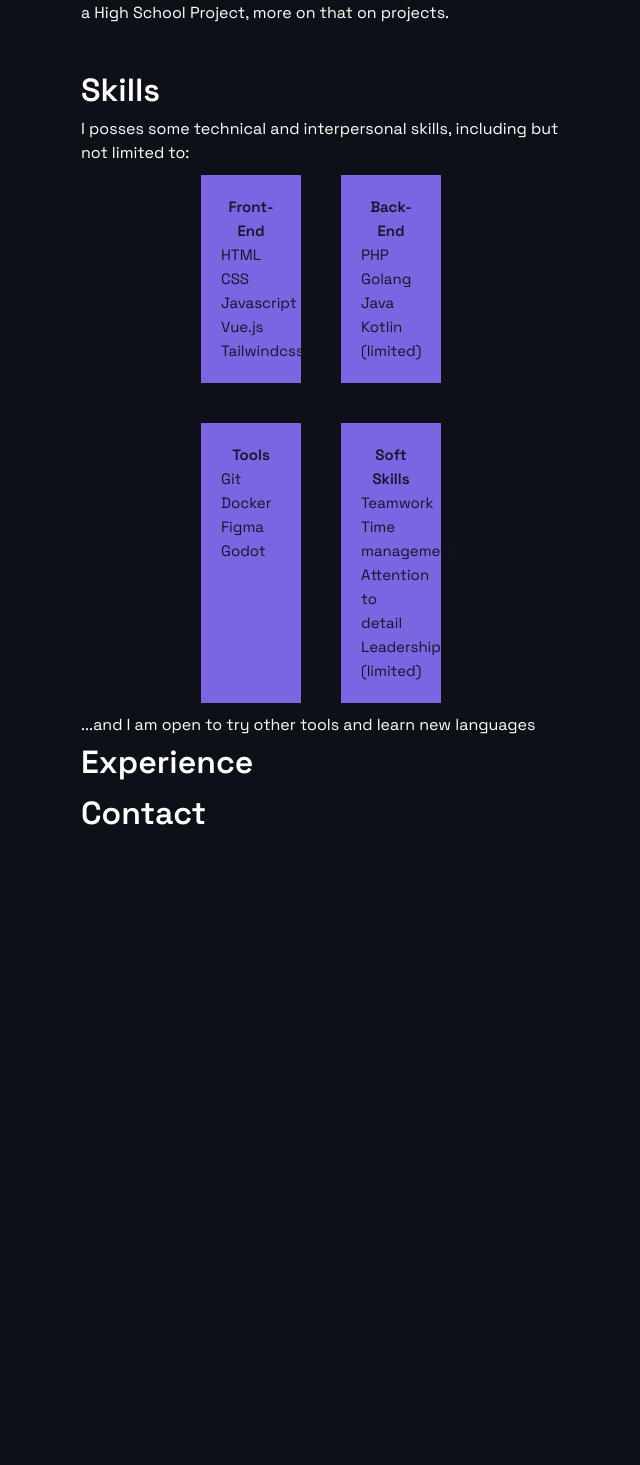
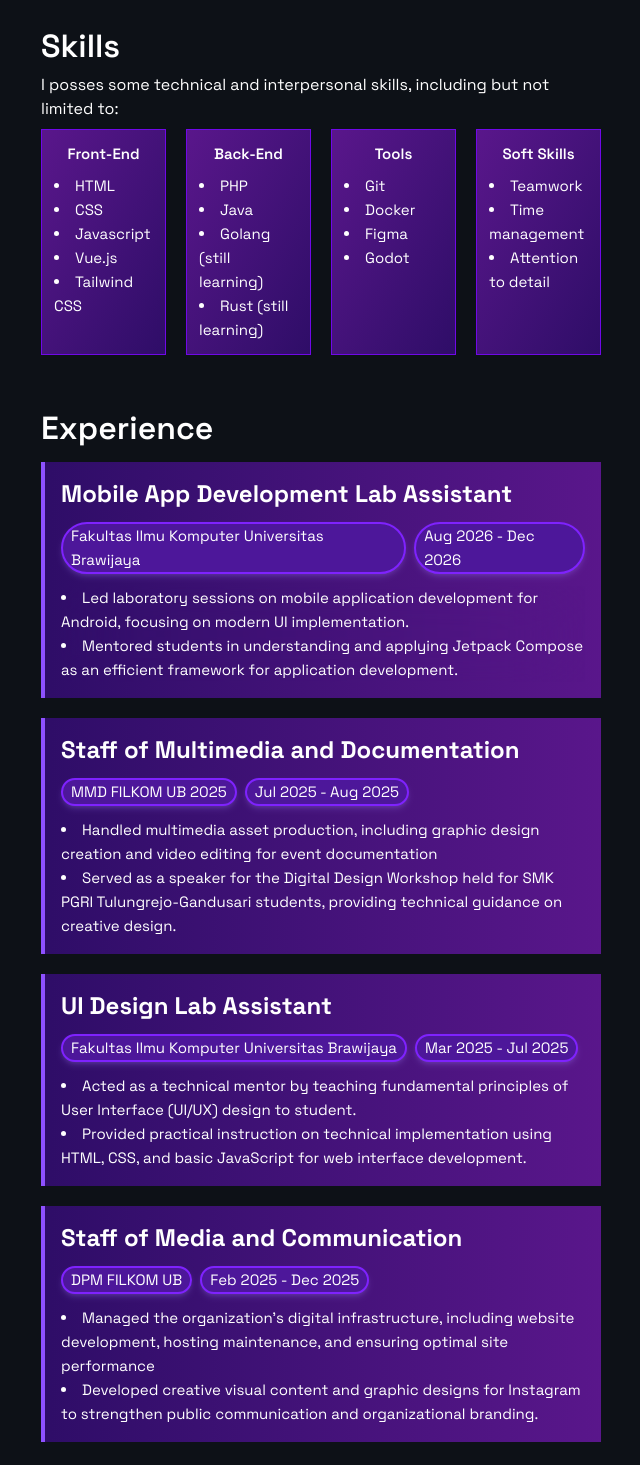
Before and after one commit to bukanberuangsr/RathWeb, a Vue app: page /about in a window 1280 px wide. Shown: the part 485-1950 px from the top of the page, without its empty margins (319-959 px from the left). Before the commit the page ends 1324 px from the top, so only its background shows below. Built offline with nearby package versions, Linux system fonts and the light colour scheme.

Commit message:
add experience section

```diff
--- a/src/pages/AboutMe.vue
+++ b/src/pages/AboutMe.vue
@@ -2,81 +2,222 @@
 
 <template>
   <div>
-    <header class="py-10 bg-(--secondary-color) text-center">
+    <header
+      class="py-10 bg-linear-to-b from-(--main-color) via-(--main-color) to-(--bg) text-center"
+    >
       <h1 class="font-bold text-7xl">About Me</h1>
-      <section class="mt-5 w-full">
-        <label class="font-normal text-base">
+      <div class="mt-5 w-full">
+        <p class="font-normal text-base">
           Hello there! My name is <b>Akhtar Hafiz Puliwarna</b>, but you can call me Akhtar or my
           alias "Arna". <br />
           Currently, I'm a 3rd year Information Technology student at Universitas Brawijaya,
           Indonesia.
-        </label>
-      </section>
+        </p>
+      </div>
     </header>
-    <div class="px-100 flex flex-col">
-      <section class="w-full my-10">
+    <div class="px-90 flex flex-col">
+      <section class="w-full my-5">
         <h2 class="font-semibold text-[2rem]">Interests</h2>
-        <p class="font-medium text-base">
+        <p class="font-medium text-base text-justify">
           As an individual, of course I have my interests. Over the years that I have spent learning
           about computers, I have taken a liking to Front-End Development. Especially, on the Web
           (and Mobile App too occasionally). Not only that, UI/UX and Game Design is also one of my
           interest. I even made a game once as a High School Project, more on that on
-          <a href="/projects">projects</a>.
+          <a
+            href="/projects"
+            class="px-1.5 bg-(--main-color) text-white text-center rounded-xl transition-[color,background-color,box-shadow,transform] duration-200 ease-in-out hover:bg-(--tertiary-color) hover:shadow-[0_0_16px_var(--main-color)] hover:-translate-y-0.5"
+            >projects</a
+          >.
         </p>
       </section>
-      <section class="w-full">
+      <section class="w-full my-5">
         <h2 class="font-semibold text-[2rem]">Skills</h2>
         <p class="font-medium text-base">
           I posses some technical and interpersonal skills, including but not limited to:
         </p>
-        <div class="grid grid-cols-2 justify-around my-2.5 px-30 gap-10">
-          <div class="p-5 bg-(--tertiary-color) text-slate-900">
+        <div class="grid grid-cols-4 justify-around py-2 gap-5">
+          <div
+            class="p-3 bg-linear-to-tl from-violet-950 to-purple-900 border border-violet-700 text-white flex flex-col gap-2 transform-gpu hover:scale-110 hover:shadow-[0_0_20px_var(--main-color)] duration-200 ease-in-out"
+          >
             <p class="text-center font-semibold">Front-End</p>
-            <ul class="list-none p-0">
+            <ul class="list-disc list-inside p-0 m-0">
               <li>HTML</li>
               <li>CSS</li>
               <li>Javascript</li>
               <li>Vue.js</li>
-              <li>Tailwindcss</li>
+              <li>Tailwind CSS</li>
             </ul>
           </div>
-          <div class="p-5 bg-(--tertiary-color) text-slate-900">
+          <div
+            class="p-3 bg-linear-to-tl from-violet-950 to-purple-900 border border-violet-700 text-white flex flex-col gap-2 transform-gpu hover:scale-110 hover:shadow-[0_0_20px_var(--main-color)] duration-200 ease-in-out"
+          >
             <p class="text-center font-semibold">Back-End</p>
-            <ul class="list-none p-0">
+            <ul class="list-disc list-inside p-0">
               <li>PHP</li>
-              <li>Golang</li>
               <li>Java</li>
-              <li>Kotlin (limited)</li>
+              <li>Golang (still learning)</li>
+              <li>Rust (still learning)</li>
             </ul>
           </div>
-          <div class="p-5 bg-(--tertiary-color) text-slate-900">
+          <div
+            class="p-3 bg-linear-to-tl from-violet-950 to-purple-900 border border-violet-700 text-white flex flex-col gap-2 transform-gpu hover:scale-110 hover:shadow-[0_0_20px_var(--main-color)] duration-200 ease-in-out"
+          >
             <p class="text-center font-semibold">Tools</p>
-            <ul class="list-none p-0">
+            <ul class="list-disc list-inside p-0">
               <li>Git</li>
               <li>Docker</li>
               <li>Figma</li>
               <li>Godot</li>
             </ul>
           </div>
-          <div class="p-5 bg-(--tertiary-color) text-slate-900">
+          <div
+            class="p-3 bg-linear-to-tl from-violet-950 to-purple-900 border border-violet-700 text-white flex flex-col gap-2 transform-gpu hover:scale-110 hover:shadow-[0_0_20px_var(--main-color)] duration-200 ease-in-out"
+          >
             <p class="text-center font-semibold">Soft Skills</p>
-            <ul class="list-none p-0">
+            <ul class="list-disc list-inside p-0">
               <li>Teamwork</li>
               <li>Time management</li>
               <li>Attention to detail</li>
-              <li>Leadership (limited)</li>
             </ul>
           </div>
         </div>
-        <p class="font-medium text-base">
-          ...and I am open to try other tools and learn new languages
-        </p>
       </section>
-      <section class="w-full">
+      <section class="w-full my-5">
         <h2 class="font-semibold text-[2rem]">Experience</h2>
-      </section>
-      <section class="w-full">
-        <h2 class="font-semibold text-[2rem]">Contact</h2>
+        <div class="grid grid-cols-1 gap-5 py-2">
+          <!-- Mobile Dev -->
+          <div
+            class="p-4 bg-linear-to-r from-violet-950 to-purple-900 text-white border-l-4 border-violet-500 ease-in-out duration-200 transition-all hover:translate-x-2 hover:border-l-violet-300"
+          >
+            <div class="flex flex-col">
+              <div class="flex flex-col justify-between">
+                <h3 class="font-bold text-2xl">Mobile App Development Lab Assistant</h3>
+                <div class="py-3 flex flex-row gap-2">
+                  <label
+                    class="px-2 bg-violet-900 border-2 border-violet-600 rounded-full shadow-md shadow-violet-400/20"
+                    for="institute"
+                    >Fakultas Ilmu Komputer Universitas Brawijaya</label
+                  >
+                  <label
+                    class="px-2 bg-violet-900 border-2 border-violet-600 rounded-full shadow-md shadow-violet-400/20"
+                    for="date"
+                    >Aug 2026 - Dec 2026</label
+                  >
+                </div>
+              </div>
+              <ol class="list-inside list-disc backdrop-blur-2xl">
+                <li>
+                  Led laboratory sessions on mobile application development for Android, focusing on
+                  modern UI implementation.
+                </li>
+                <li>
+                  Mentored students in understanding and applying Jetpack Compose as an efficient
+                  framework for application development.
+                </li>
+              </ol>
+            </div>
+          </div>
+          <!-- MD end -->
+          <!-- MMD start -->
+          <div
+            class="p-4 bg-linear-to-r from-violet-950 to-purple-900 text-white border-l-4 border-violet-500 transition-all duration-200 ease-in-out hover:translate-x-2 hover:border-l-violet-300"
+          >
+            <div class="flex flex-col">
+              <div class="flex flex-col justify-between">
+                <h3 class="font-bold text-2xl">Staff of Multimedia and Documentation</h3>
+                <div class="py-3 flex flex-row gap-2">
+                  <label
+                    class="px-2 bg-violet-900 border-2 border-violet-600 rounded-full shadow-md shadow-violet-400/20"
+                    for="institute"
+                    >MMD FILKOM UB 2025</label
+                  >
+                  <label
+                    class="px-2 bg-violet-900 border-2 border-violet-600 rounded-full shadow-md shadow-violet-400/20"
+                    for="date"
+                    >Jul 2025 - Aug 2025</label
+                  >
+                </div>
+              </div>
+              <ol class="list-inside list-disc">
+                <li>
+                  Handled multimedia asset production, including graphic design creation and video
+                  editing for event documentation
+                </li>
+                <li>
+                  Served as a speaker for the Digital Design Workshop held for SMK PGRI
+                  Tulungrejo-Gandusari students, providing technical guidance on creative design.
+                </li>
+              </ol>
+            </div>
+          </div>
+          <!-- MMD end -->
+          <!-- UI start -->
+          <div
+            class="p-4 bg-linear-to-r from-violet-950 to-purple-900 text-white border-l-4 border-violet-500 transition-all duration-200 ease-in-out hover:translate-x-2 hover:border-l-violet-300"
+          >
+            <div class="flex flex-col">
+              <div class="flex flex-col justify-between">
+                <h3 class="font-bold text-2xl">UI Design Lab Assistant</h3>
+                <div class="py-3 flex flex-row gap-2">
+                  <label
+                    class="px-2 bg-violet-900 border-2 border-violet-600 rounded-full shadow-md shadow-violet-400/20"
+                    for="institute"
+                    >Fakultas Ilmu Komputer Universitas Brawijaya</label
+                  >
+                  <label
+                    class="px-2 bg-violet-900 border-2 border-violet-600 rounded-full shadow-md shadow-violet-400/20"
+                    for="date"
+                    >Mar 2025 - Jul 2025</label
+                  >
+                </div>
+              </div>
+              <ol class="list-inside list-disc">
+                <li>
+                  Acted as a technical mentor by teaching fundamental principles of User Interface
+                  (UI/UX) design to student.
+                </li>
+                <li>
+                  Provided practical instruction on technical implementation using HTML, CSS, and
+                  basic JavaScript for web interface development.
+                </li>
+              </ol>
+            </div>
+          </div>
+          <!-- UI end -->
+          <!-- DPM start -->
+          <div
+            class="p-4 bg-linear-to-r from-violet-950 to-purple-900 text-white border-l-4 border-violet-500 transition-all duration-200 ease-in-out hover:translate-x-2 hover:border-l-violet-300"
+          >
+            <div class="flex flex-col">
+              <div class="flex flex-col justify-between">
+                <h3 class="font-bold text-2xl">Staff of Media and Communication</h3>
+                <div class="py-3 flex flex-row gap-2">
+                  <label
+                    class="px-2 bg-violet-900 border-2 border-violet-600 rounded-full shadow-md shadow-violet-400/20"
+                    for="institute"
+                    >DPM FILKOM UB</label
+                  >
+                  <label
+                    class="px-2 bg-violet-900 border-2 border-violet-600 rounded-full shadow-md shadow-violet-400/20"
+                    for="date"
+                    >Feb 2025 - Dec 2025</label
+                  >
+                </div>
+              </div>
+              <ol class="list-inside list-disc">
+                <li>
+                  Managed the organization's digital infrastructure, including website development,
+                  hosting maintenance, and ensuring optimal site performance
+                </li>
+                <li>
+                  Developed creative visual content and graphic designs for Instagram to strengthen
+                  public communication and organizational branding.
+                </li>
+              </ol>
+            </div>
+          </div>
+          <!-- DPM end -->
+        </div>
       </section>
     </div>
   </div>
```
